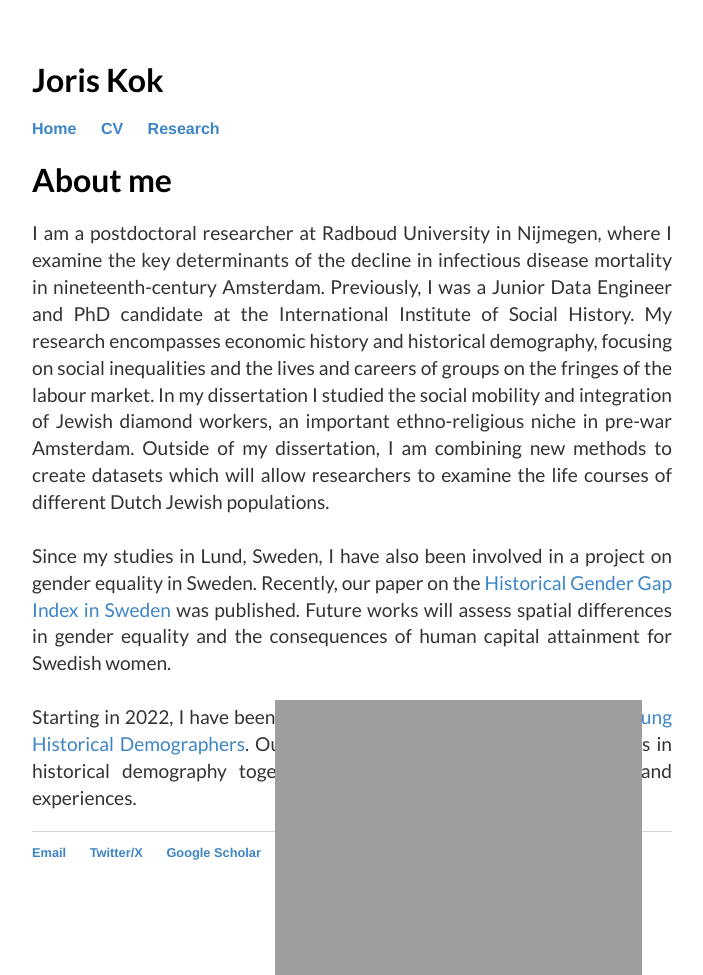
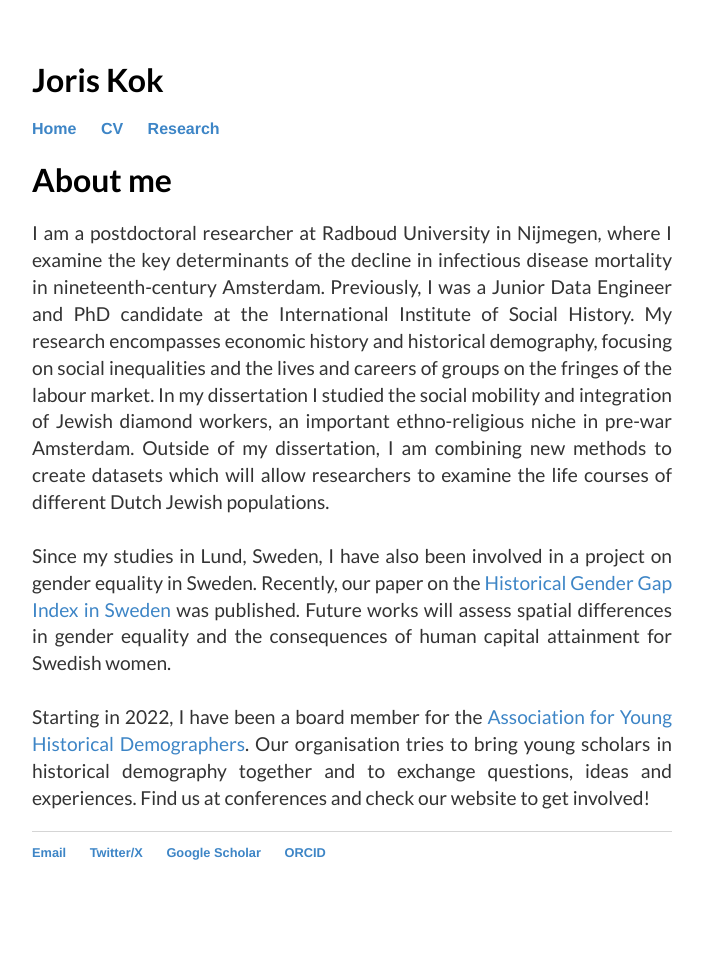
Before and after one commit to kok-joris/kok-joris.github.io, a Jekyll site: the page built from index.html, in a window 1280 px wide. Shown: the whole page, without its empty margins (288-991 px from the left). Built offline with Jekyll 4.4.1, drawn with Linux system fonts in a browser that asks for light colours; Markdown is read by kramdown in place of the engine named in the settings; after the commit the page ends 920 px from its top, so only the background shows below that.

Commit message:
Update index.html

```diff
--- a/index.html
+++ b/index.html
@@ -26,17 +26,17 @@
 		    <br>
 
 		Starting in 2022, I have been a board member for the <a href="http://www.younghistoricaldemographers.com/" target="_blank">Association for Young Historical Demographers</a>.
-		Our organisation tries to bring young scholars in historical demography together and to exchange questions, ideas and experiences.
+		Our organisation tries to bring young scholars in historical demography together and to exchange questions, ideas and experiences. Find us at conferences and check our website to get involved!
 
 
 	</p>
 
-<!-- 	<img src="https://kok-joris.github.io/images/IMG-20231022-WA0002.jpg"  -->
-		<img src="https://kok-joris.github.io/images/profilePicture-Joris.png"
-			style="position:absolute; top:700px; right:350px;
-			float="right";
-			align="right";
-			class="inline"
-			height=275>
+<!--  	<img src="https://kok-joris.github.io/images/IMG-20231022-WA0002.jpg"  -->
+<!-- 		<img src="https://kok-joris.github.io/images/profilePicture-Joris.png" -->
+<!-- 			style="position:absolute; top:700px; right:350px;  -->
+<!-- 			float="right"; -->
+<!-- 			align="right"; -->
+<!-- 			class="inline"   -->
+<!-- 			height=275>  -->
 
 </div><!-- /.blurb -->
```
